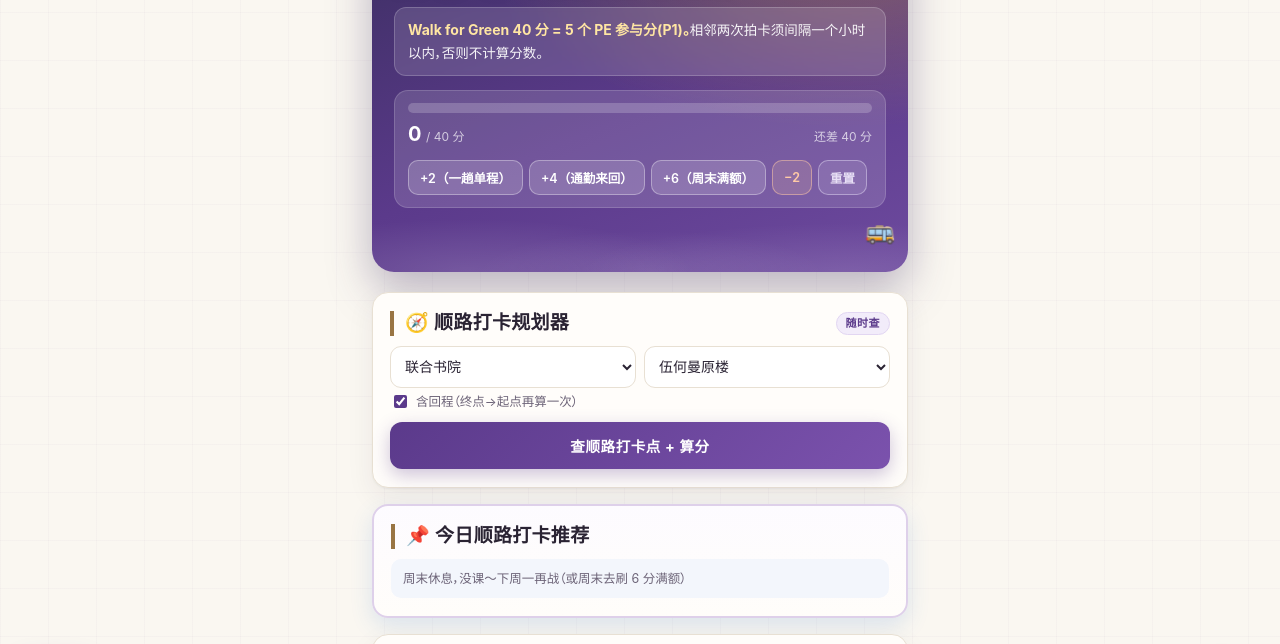
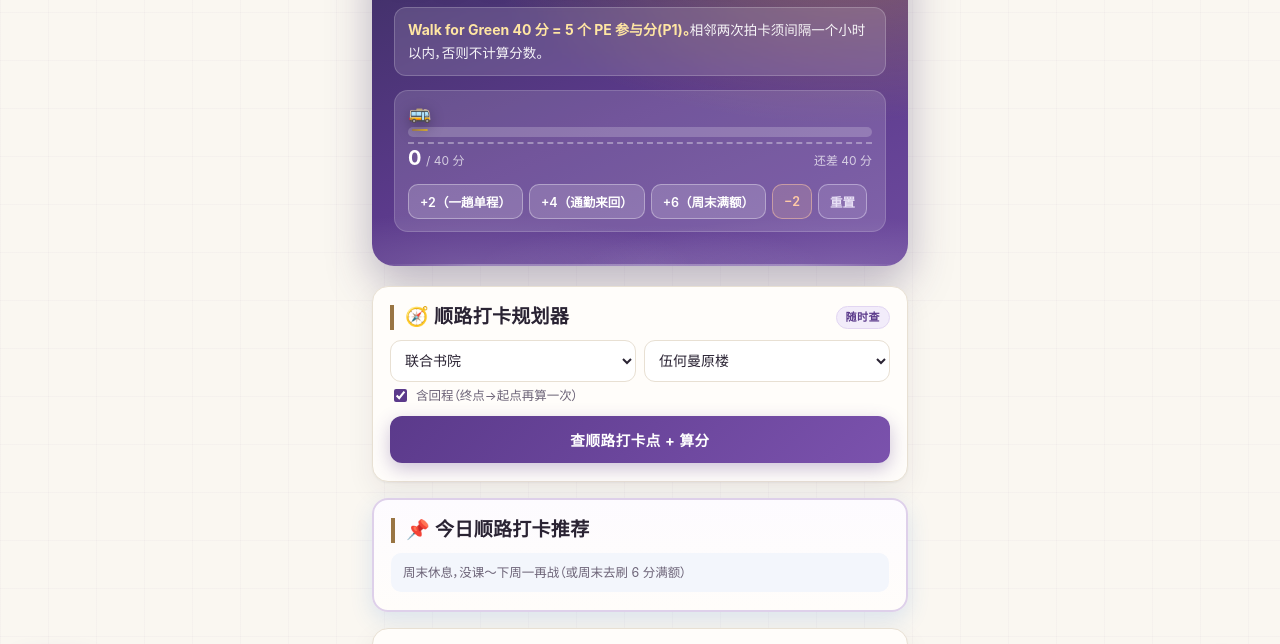
Before and after one commit to Frankie71-go/cuhk-walk-for-green, a plain HTML site: page index.html in a window 1280 px wide. Shown: the part 84-728 px from the top of the page. Drawn offline with Linux system fonts and the light colour scheme.

Commit message:
Tram now rides the progress bar (road dashes), remove ghost bus at hero bottom

```diff
--- a/index.html
+++ b/index.html
@@ -191,7 +191,7 @@ body{
 /* ---------- Hero：深紫 + 山峦 + 校巴 ---------- */
 .hero{
   position:relative; overflow:hidden; text-align:left;
-  padding:30px 22px 64px; border-radius:22px; margin:0 0 20px;
+  padding:30px 22px 34px; border-radius:22px; margin:0 0 20px;
   background:
     radial-gradient(120% 90% at 88% 8%, rgba(217,173,38,.30) 0%, transparent 55%),
     linear-gradient(158deg, #3d2f63 0%, #5b3a8b 52%, #6d4a9e 100%);
@@ -206,15 +206,10 @@ body{
     radial-gradient(70% 92% at 88% 100%, rgba(255,255,255,.12) 0%, transparent 70%);
 }
 /* 校巴驶过 */
+/* 山脚路面：给 hero 收尾，不再是空荡的底部 */
 .hero::after{
-  content:"🚌"; position:absolute; right:16px; bottom:22px; font-size:25px;
-  opacity:.9; z-index:1; animation:tramRun 13s linear infinite;
-}
-@keyframes tramRun{
-  0%{transform:translateX(46px) scaleX(-1)}
-  49%{transform:translateX(-8px) scaleX(-1)}
-  50%{transform:translateX(-8px) scaleX(1)}
-  100%{transform:translateX(-320px) scaleX(1)}
+  content:""; position:absolute; left:0; right:0; bottom:0; height:2px;
+  background:linear-gradient(90deg, transparent, rgba(255,255,255,.28) 20%, rgba(255,255,255,.28) 80%, transparent);
 }
 .hero h1{
   position:relative; z-index:1;
@@ -238,6 +233,23 @@ body{
 /* hero 进度条：紫→金 */
 .hero-prog{position:relative;z-index:2;margin-top:14px;background:rgba(255,255,255,.14);border-radius:14px;padding:12px 13px;border:1px solid rgba(255,255,255,.16)}
 .hbar{height:10px;border-radius:999px;background:rgba(255,255,255,.20);overflow:hidden}
+/* 校巴行驶：进度条就是路，车停在已走到的分数位置 */
+.tram-road{position:relative;padding-top:24px}
+.tram-road .road-line{
+  position:absolute; left:0; right:0; bottom:-7px; height:0;
+  border-top:2px dashed rgba(255,255,255,.34);
+}
+.tram-road .tram{
+  position:absolute; top:0; left:calc(12px + var(--p,0) * (100% - 24px));
+  transform:translateX(-50%) scaleX(-1); font-size:19px; line-height:1;
+  transition:left .55s cubic-bezier(.22,.61,.36,1);
+  filter:drop-shadow(0 3px 7px rgba(0,0,0,.32));
+}
+.tram-road .tram::after{
+  content:""; position:absolute; left:50%; bottom:-9px; width:16px; height:2px;
+  transform:translateX(-50%); border-radius:2px;
+  background:linear-gradient(90deg,rgba(217,173,38,.9),rgba(153,117,67,.9));
+}
 .hbar i{background:linear-gradient(90deg,var(--tram) 0%,#f0d071 55%,var(--gold) 100%);border-radius:999px;box-shadow:0 0 12px rgba(217,173,38,.55)}
 .hnum{font-size:20px;font-weight:700;color:#fff}
 .hrow .hmuted{color:rgba(255,255,255,.78)}
@@ -427,7 +439,11 @@ body{
   <h1 data-page-node-id="RTGjonTL0c3jxcJEH0WSyf">大·部·行 Walk for Green</h1>
   <div class="goal" data-i18n-html="heroGoal" data-page-node-id="ooIygAXfyJgThqmHHBz7LE"><b>Walk for Green 40 分 = 5 个 PE 参与分(P1)。</b>相邻两次拍卡须间隔一个小时以内，否则不计算分数。</div>
   <div class="hero-prog" data-page-node-id="lWLdK4r1Ze9K4U1Zlyv2jv">
-    <div class="hbar" data-page-node-id="hV1CTeq1TFmcC16RQO6Qmc"><i id="h-bar" data-page-node-id="3TYtwPj3lG7hMjkJSDpyNw"></i></div>
+    <div class="tram-road" id="h-road" data-page-node-id="hV1CTeq1TFmcC16RQO6Qmc">
+      <span class="tram" id="h-tram" data-page-node-id="tramBusNode">🚌</span>
+      <div class="hbar"><i id="h-bar" data-page-node-id="3TYtwPj3lG7hMjkJSDpyNw"></i></div>
+      <div class="road-line"></div>
+    </div>
     <div class="hrow" data-page-node-id="HbvjfKFf7NceaYEWEQu1lb"><span data-page-node-id="aH8fTA8HfemaOsV56y5pZ0"><span class="hnum" id="h-pt" data-page-node-id="4rrlsmkrRRWzHfUgPZPcN0">0</span> <span class="hmuted" data-i18n="progUnit" data-page-node-id="b7ONZcjLBFPoE43C2A9kNA">/ 40 分</span></span><span class="hmuted" id="h-left" data-page-node-id="fqZEQSX7ZKNLKtSGfMydpC">还差 40 分</span></div>
     <div class="hbtns" data-page-node-id="qdM2uwRRFRz7WReSC6XNaV">
       <button class="hb" onclick="add(2)" data-i18n="btn2" data-page-node-id="1Uck6ofJUIn0ZWnpXLjvpl">+2（一趟单程）</button>
@@ -1030,6 +1046,7 @@ function leftText(short){
 function renderHero(){
   const hp=document.getElementById('h-pt'); if(hp) hp.textContent=p;
   const hb=document.getElementById('h-bar'); if(hb) hb.style.width=(p/40*100)+"%";
+const hr=document.getElementById('h-road'); if(hr) hr.style.setProperty('--p', Math.min(p/40,1));
   const hl=document.getElementById('h-left'); if(hl) hl.textContent=leftText(true);
 }
 function render(){
```
